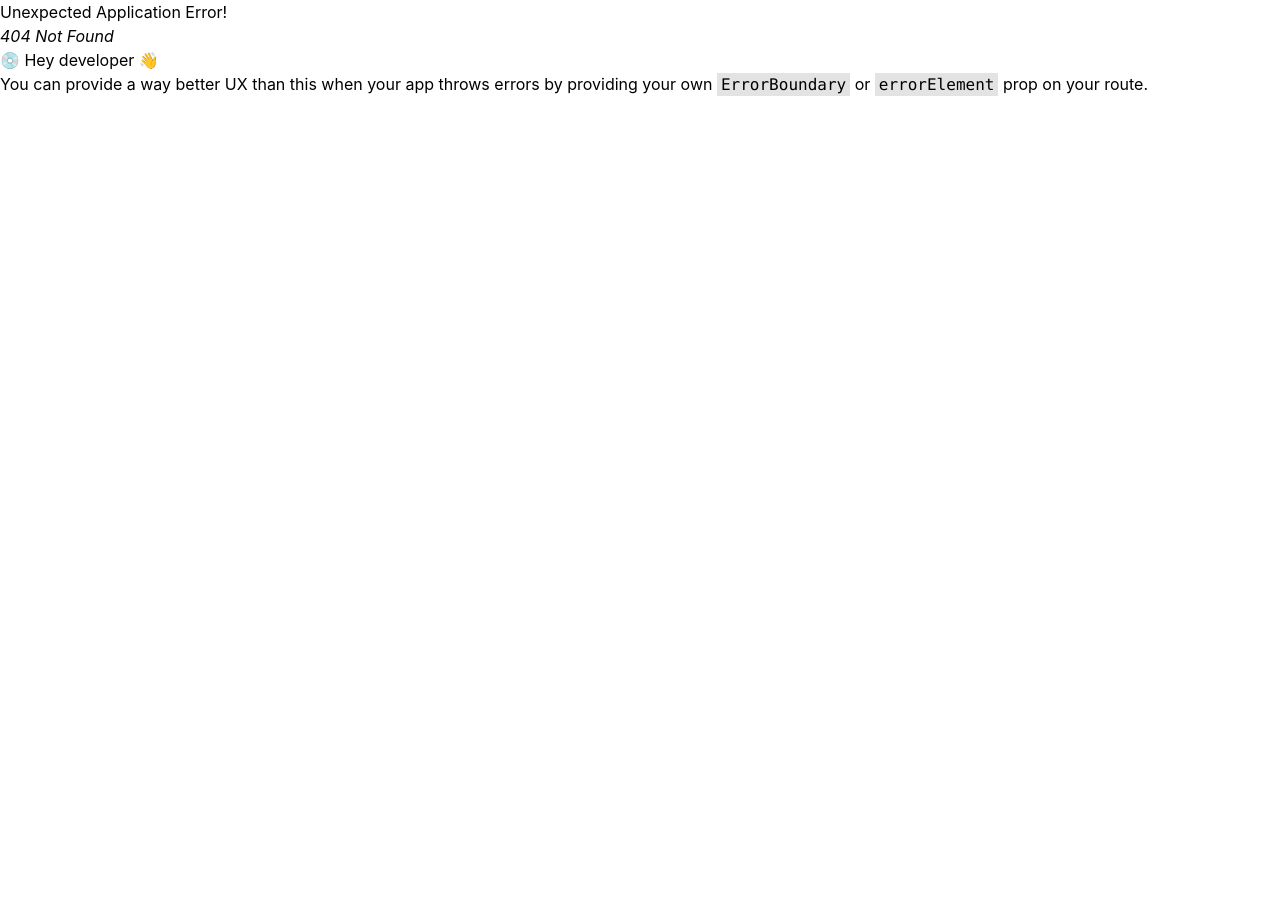
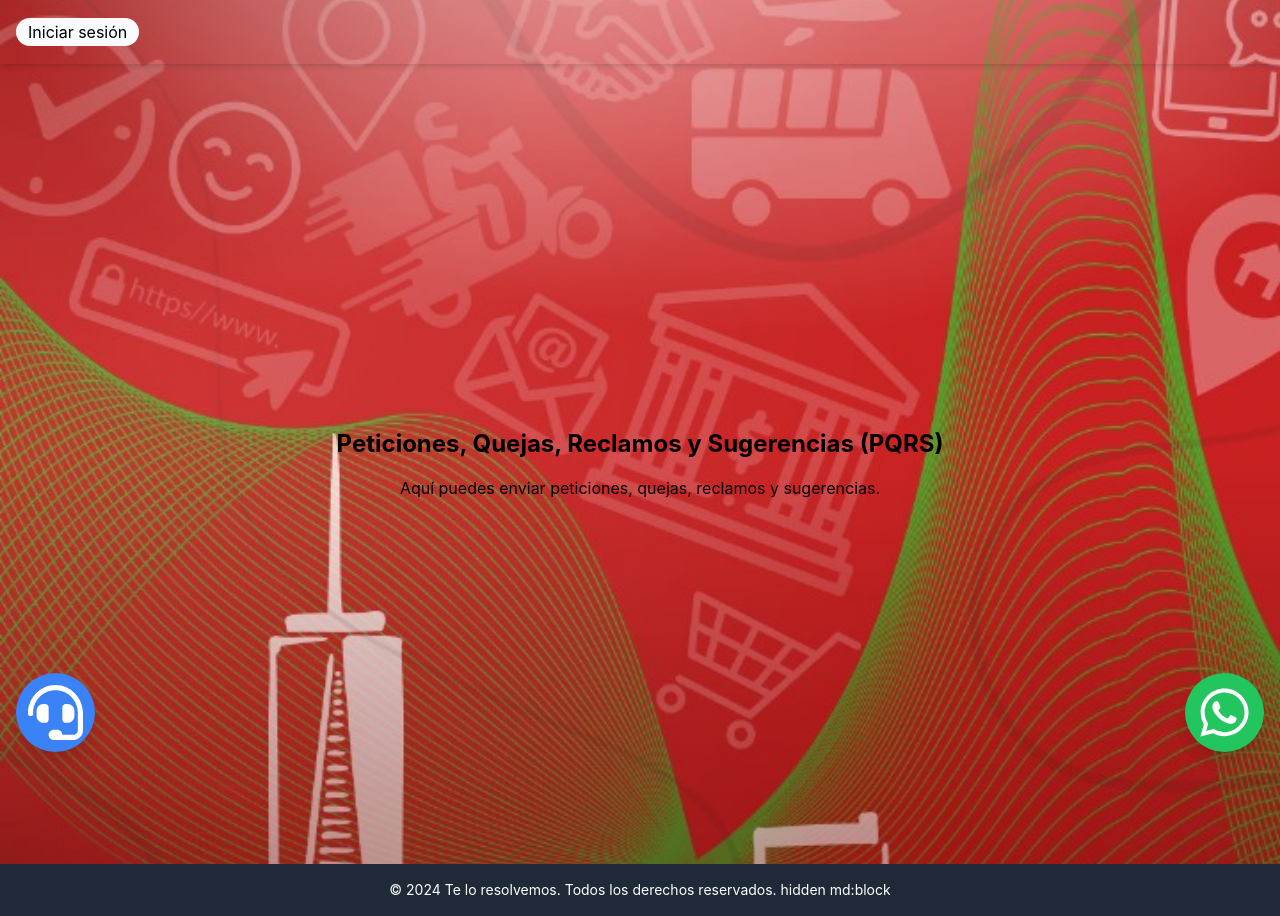
Before and after one commit to DanielCamelo/teloresolvemos, a React (Create React App) app in the folder cliente/: page /pqrs in a window 1280 px wide. Before the commit this address had no page. Before the commit the page ends 800 px from the top, so only its background shows below. Built offline with nearby package versions, Linux system fonts and the light colour scheme; no server answers.

Commit message:
27/octubre 2

```diff
--- a/cliente/src/App.js
+++ b/cliente/src/App.js
@@ -9,54 +9,101 @@ import 'react-toastify/dist/ReactToastify.css';
 import { useDispatch, useSelector } from 'react-redux';
 import SummaryApi from './common';
 import { setUserDetails } from './store/userSlice.js';
-
+import { FaWhatsapp, FaHeadset, FaBell } from 'react-icons/fa';
+import Notificaciones from './components/Notificaciones.js';
 
 function App() {
-    const dispatch = useDispatch()
-    const user = useSelector(state => state?.user?.user)
+  const dispatch = useDispatch();
+  const user = useSelector((state) => state?.user?.user);
+  // Estado para mostrar/ocultar las notificaciones
+  const [showNotifications, setShowNotifications] = useState(false);
+  // Lista de notificaciones
+  const [notifications, setNotifications] = useState([
+    "Nueva actualización disponible",
+    "Mensaje de soporte recibido",
+    "Oferta especial en servicios",
+  ]);
 
-    const fetchUserDetails = async()=>{
-      const dataResponse = await fetch(SummaryApi.current_user.url,{
+  const fetchUserDetails = async () => {
+    const dataResponse = await fetch(SummaryApi.current_user.url, {
       method: SummaryApi.current_user.method,
-        credentials: 'include'
-      })
+      credentials: 'include',
+    });
 
-      const dataApi = await dataResponse.json()
+    const dataApi = await dataResponse.json();
 
-      if(dataApi.success){
-        dispatch(setUserDetails(dataApi.data))
+    if (dataApi.success) {
+      dispatch(setUserDetails(dataApi.data));
     }
 
-      console.log(dataResponse)
-    }
+    console.log(dataResponse);
+  };
 
+  useEffect(() => {
+    fetchUserDetails();
+  }, []);
 
-
-  useEffect(()=>{
-    /**user Details */
-    fetchUserDetails()
-
-  },[])
+  const handleNotificationClick = () => {
+    setShowNotifications((prev) => !prev);
+  };
 
   return (
     <>
-      <Context.Provider value={{
-          fetchUserDetails, // user detail fetch
-    }}>
-    <ToastContainer className="rounded-full" position="top-right"/>
+      <Context.Provider value={{ fetchUserDetails }}>
+        <ToastContainer className="rounded-full" position="top-right" />
 
-      {/* Fondo para dispositivos móviles md:hidden */}
-<div className="bg-cover bg-center min-h-screen " style={{ backgroundImage: `url('${fondoMovil}')` }}>
+        <div className="bg-cover bg-center min-h-screen" style={{ backgroundImage: `url(${fondoMovil})` }}>
+
           <Header />
+
+          {/* Mostrar el botón de notificaciones solo si el usuario está registrado */}
+          {user && (
+            <div className="fixed top-4 left-4">
+              <button
+                className="bg-blue-500 text-white p-3 rounded-full shadow-md hover:bg-blue-600 transition flex items-center justify-center"
+                onClick={handleNotificationClick}
+              >
+                <FaBell size={45} />
+              </button>
+
+              {/* Mostrar las notificaciones si showNotifications es true */}
+              {showNotifications && (
+                <div className="absolute mt-2">
+                  <Notificaciones notifications={notifications} />
+                </div>
+              )}
+            </div>
+          )}
+
           <main className="flex flex-col justify-between min-h-full">
             <Outlet />
           </main>
           <Footer />
+
+          {/* Icono de WhatsApp flotante */}
+          <div className="floating-button-container fixed bottom-12 right-4">
+            <a
+              href="https://wa.me/573167809782"
+              target="_blank"
+              rel="noopener noreferrer"
+              className="whatsapp-icon bg-accent rounded-full p-3 shadow-lg flex items-center justify-center"
+            >
+              <FaWhatsapp size={55} color="white" />
+            </a>
           </div>
 
+          {/* Icono de PQRS flotante */}
+          <div className="floating-button-container fixed bottom-12 left-4">
+            <a
+              href="/pqrs"
+              className="pqrs-icon bg-secondary rounded-full p-3 shadow-lg flex items-center justify-center"
+            >
+              <FaHeadset size={55} color="white" />
+            </a>
+          </div>
+        </div>
       </Context.Provider>
     </>
-
   );
 }
 
--- a/cliente/src/components/Header.js
+++ b/cliente/src/components/Header.js
@@ -4,6 +4,7 @@ import { useDispatch, useSelector } from 'react-redux';
 import SummaryApi from "../common";
 import { toast } from "react-toastify";
 import { setUserDetails } from "../store/userSlice"
+import { FaBell } from 'react-icons/fa';
 
 
 
@@ -52,7 +53,11 @@ const Header = () => {
                 <div>
                     {
                         user?._id ? (
+                        <div>
                             <button onClick={handleLogout} className='bg-slate-50 text-green px-3 py-1 rounded-full hover:bg-slate-200'>Cerrar</button>
+                            <p className='text-white'>Bienvenido {user?.name}</p>
+
+                            </div>
                         ):
                         (
                             <Link to={"/login"} className='bg-slate-50 text-green px-3 py-1 rounded-full hover:bg-slate-200'>Iniciar sesión</Link>
--- /dev/null
+++ b/cliente/src/components/Notificaciones.js
@@ -0,0 +1,23 @@
+// src/pages/notificaciones.js
+import React from 'react';
+
+const Notificaciones = ({ notifications }) => {
+  return (
+    <div className="bg-white border border-gray-300 rounded-lg shadow-lg p-4 w-64">
+      <h3 className="font-bold text-lg mb-2">Notificaciones</h3>
+      <ul className="space-y-2">
+        {notifications.length > 0 ? (
+          notifications.map((notification, index) => (
+            <li key={index} className="text-gray-700 text-sm border-b border-gray-200 pb-2">
+              {notification}
+            </li>
+          ))
+        ) : (
+          <li className="text-gray-500 text-sm">No hay notificaciones</li>
+        )}
+      </ul>
+    </div>
+  );
+};
+
+export default Notificaciones;
--- /dev/null
+++ b/cliente/src/pages/Pqrs.js
@@ -0,0 +1,17 @@
+import React from 'react';
+
+function Pqrs(){
+    return (
+        <div className="flex items-center justify-center min-h-screen p-4">
+        <div className="text-center">
+          <h1 className="text-2xl font-bold mb-4">
+            Peticiones, Quejas, Reclamos y Sugerencias (PQRS)
+          </h1>
+          <p>Aquí puedes enviar peticiones, quejas, reclamos y sugerencias.</p>
+          {/* Parte para añadir la lógica de la PQRS */}
+        </div>
+      </div>
+    );
+}
+
+export default Pqrs;
--- a/cliente/src/routes/index.js
+++ b/cliente/src/routes/index.js
@@ -6,6 +6,7 @@ import Login from '../pages/Login';
 import SignUp from '../pages/SignUp';
 import ResetPassword from '../pages/ResetPassword';
 import ForgotPassword from '../pages/ForgotPassword';
+import Pqrs from '../pages/Pqrs';
 
 const routes = createBrowserRouter(
     [
@@ -36,6 +37,10 @@ const routes = createBrowserRouter(
                 {
                     path:"/mensajeria",
                     element: <Mensajeria />
+                },
+                {
+                    path:"/pqrs",
+                    element: <Pqrs />,
                 }
             ]
 
```
Also changed, not shown: 1 other file (tests, documents, lock files or other folders). Lines whose indentation alone changed are shown as unchanged.
